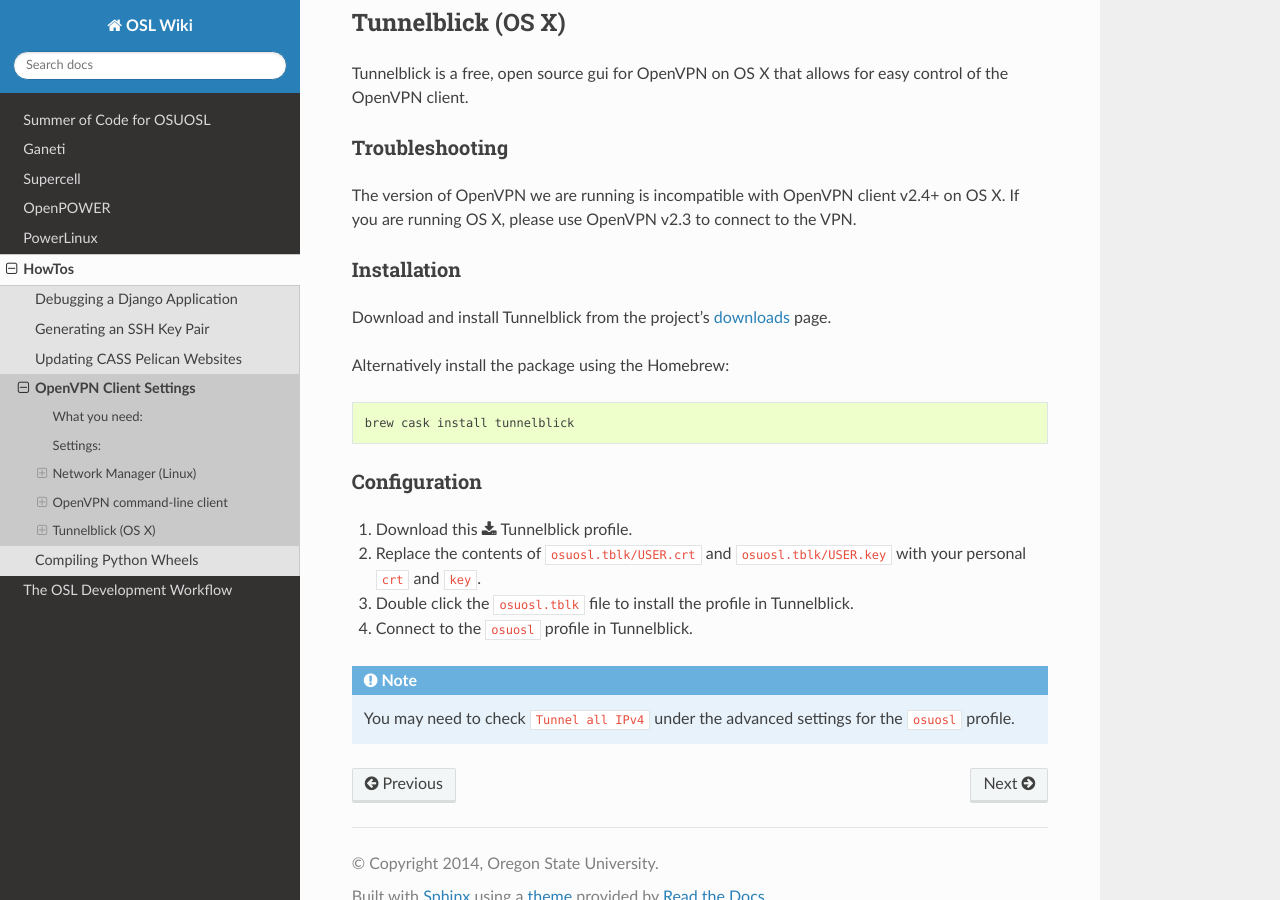
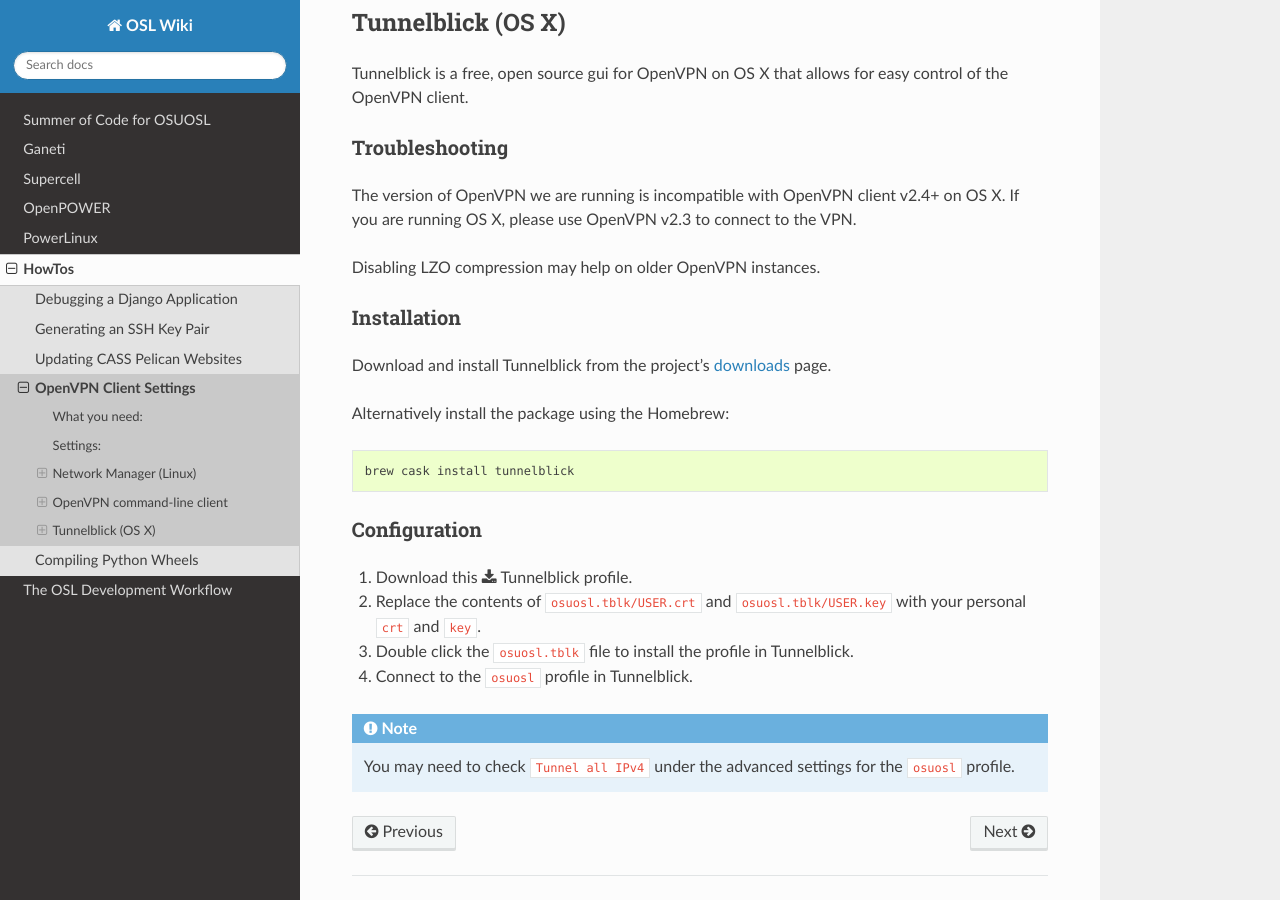
Before and after one commit to osuosl/wiki, a Sphinx documentation site: the page built from source/howtos/vpn_config.rst, in a window 1280 px wide and 900 px high, scrolled down 2675 px. Built offline with Sphinx 7.4.7 and the Read the Docs theme 2.0.0, drawn with Linux system fonts in a browser that asks for light colours.

Commit message:
VPN: Add blurb about LZO compression to troubleshooting section

```diff
--- a/source/howtos/vpn_config.rst
+++ b/source/howtos/vpn_config.rst
@@ -150,6 +150,8 @@
 The version of OpenVPN we are running is incompatible with OpenVPN client v2.4+ on OS X.
 If you are running OS X, please use OpenVPN v2.3 to connect to the VPN.
 
+Disabling LZO compression may help on older OpenVPN instances.
+
 Installation
 ~~~~~~~~~~~~
 Download and install Tunnelblick from the project's downloads_ page.
```
